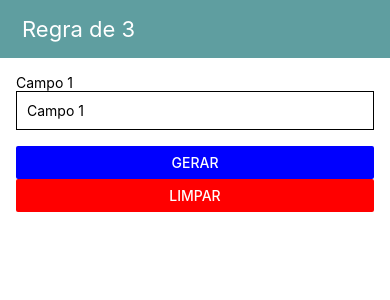
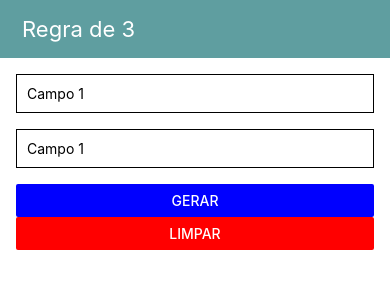
Before and after one commit to otaviohenrique1/app_teste_web_api_v2, a React Native app: screen / in a window 390 px wide. Shown: the top 300 px of the page. Built offline with nearby package versions, Linux system fonts and the light colour scheme.

Commit message:
commit 6

```diff
--- a/src/pages/TelaRegraDeTres.tsx
+++ b/src/pages/TelaRegraDeTres.tsx
@@ -8,30 +8,32 @@ import * as yup from 'yup';
 import { TextInput } from 'react-native';
 
 const validationSchema = yup.object().shape({
-  campoA: yup.number().required('Vazio'),
-  campoB: yup.number().required('Vazio'),
-  campoC: yup.number().required('Vazio'),
-  campoX: yup.string().required('Vazio'),
+  campoA: yup.string().required('Vazio'),
+  campoB: yup
+    .number()
+    .moreThan(0, "Vazio")
+    .required('Vazio'),
+  // campoC: yup.number().required('Vazio'),
+  // campoX: yup.string().required('Vazio'),
 });
 
 interface FormTypes {
-  campoA: number;
+  campoA: string;
   campoB: number;
-  campoC: number;
-  campoX: string;
+  // campoC: number;
+  // campoX: string;
 }
 
 const valoresIniciais: FormTypes = {
-  campoA: 0,
+  campoA: "",
   campoB: 0,
-  campoC: 0,
-  campoX: ''
+  // campoC: 0,
+  // campoX: ''
 };
 
 export function TelaRegraDeTres() {
   function onSubmitForm(values: FormTypes) {
-    Alert.alert(values.campoA.toString());
-
+    Alert.alert(values.campoA);
   }
 
   return (
@@ -50,16 +52,27 @@ export function TelaRegraDeTres() {
           {({ handleChange, handleBlur, handleSubmit, setFieldValue, resetForm, values, errors }) => (
             <View style={{ margin: 16 }}>
               <View style={{ marginBottom: 16 }}>
-                <Text>Campo 1</Text>
                 <TextInput
                   onChangeText={handleChange('campoA')}
                   onBlur={handleBlur('campoA')}
-                  value={(values.campoA === 0) ? "" : values.campoA.toString()}
+                  value={values.campoA}
+                  // value={(values.campoA === 0) ? "" : values.campoA.toString()}
                   style={[styles.input]}
                   placeholder="Campo 1"
                   keyboardType="numeric"
                 />
                 {errors.campoA && <Text style={{ color: "red" }}>{errors.campoA}</Text>}
+              </View>
+              <View style={{ marginBottom: 16 }}>
+                <TextInput
+                  onChangeText={handleChange('campoB')}
+                  onBlur={handleBlur('campoB')}
+                  value={(values.campoB === 0) ? "" : values.campoB.toString()}
+                  style={[styles.input]}
+                  placeholder="Campo 1"
+                  keyboardType="numeric"
+                />
+                {errors.campoB && <Text style={{ color: "red" }}>{errors.campoB}</Text>}
               </View>
               <Button title="Gerar" color="blue" onPress={() => handleSubmit()} />
               <Button title="Limpar" color="red" onPress={() => resetForm()} />
```
